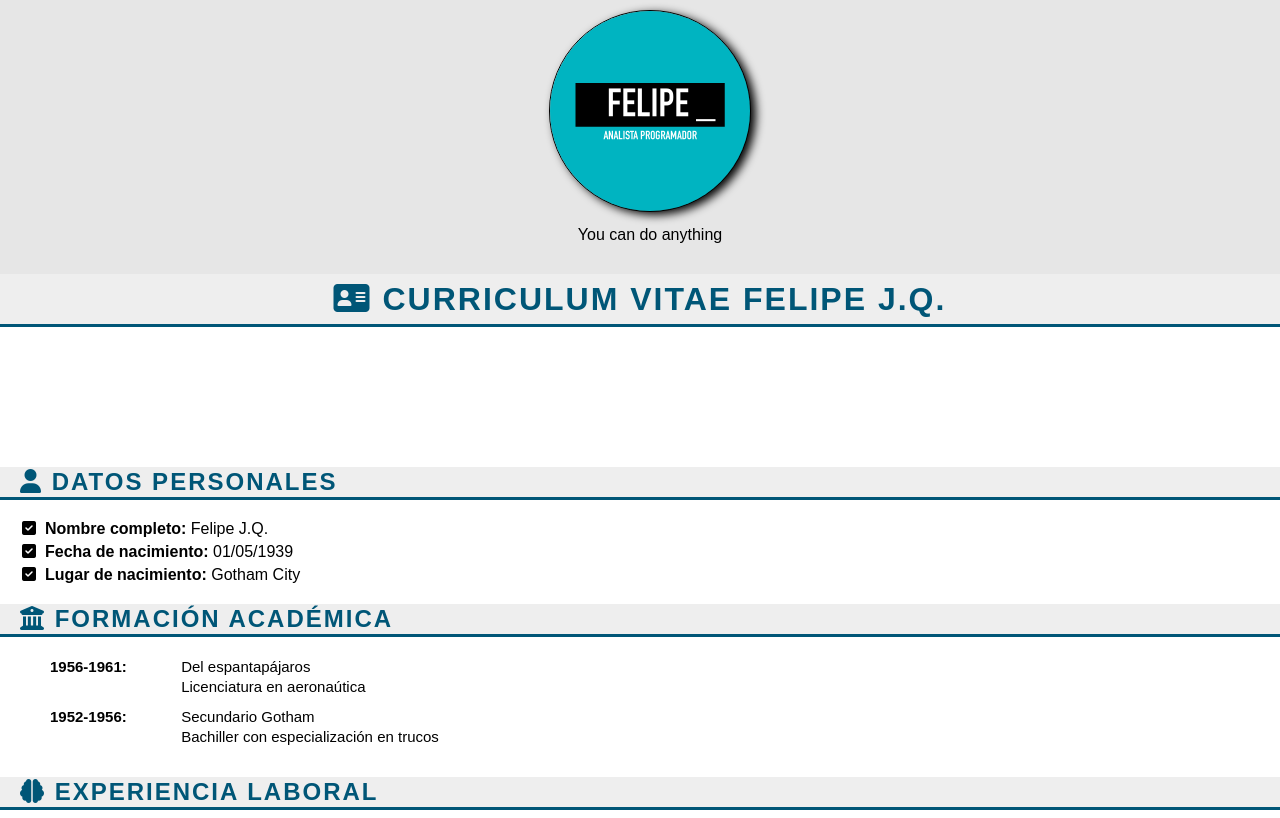
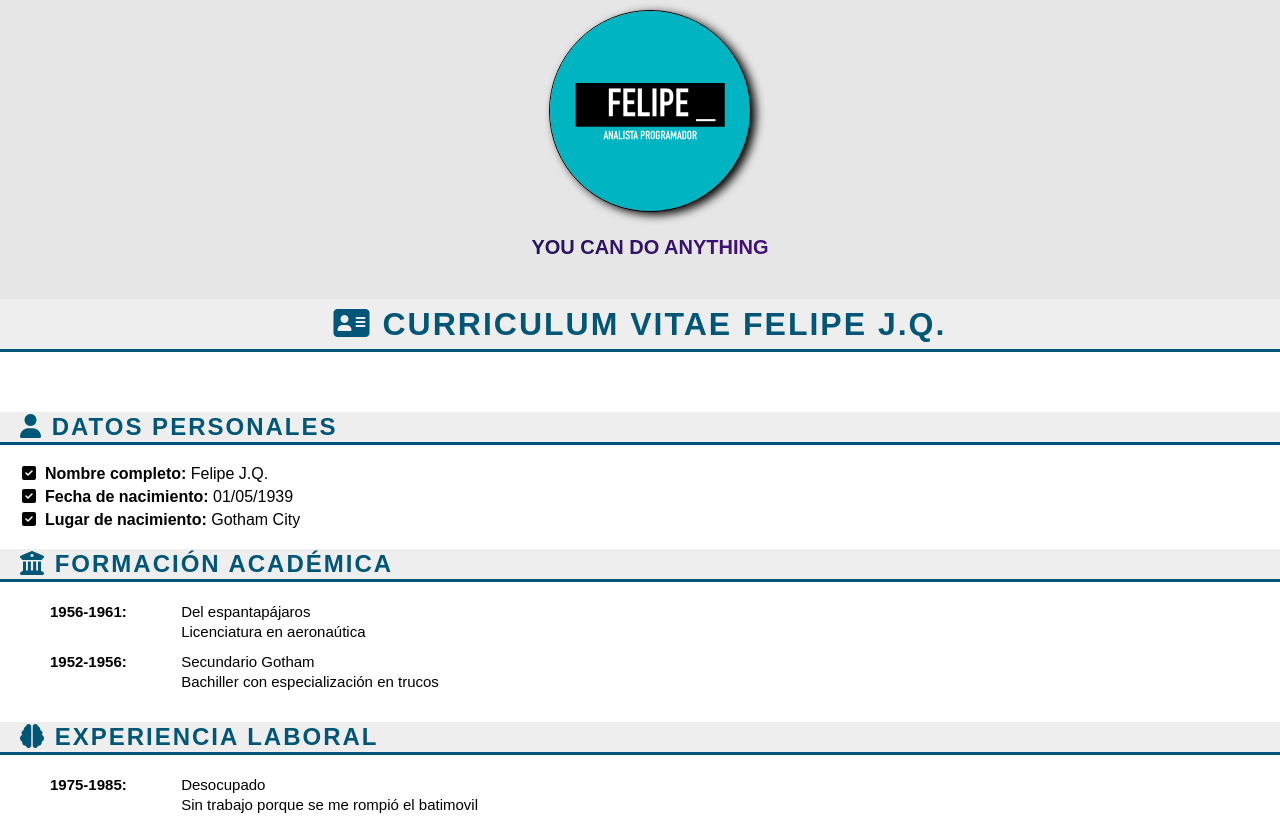
Before and after one commit to felipejoq/practica-maquetacion-cv-batman, a plain HTML site: page index.html in a window 1280 px wide. Shown: the top 818 px of the page. Drawn offline with Linux system fonts and the light colour scheme.

Commit message:
Detalles agregados al css y html

```diff
--- a/css/style.css
+++ b/css/style.css
@@ -6,12 +6,6 @@
 
 body {
     font-family: 'Oswald', sans-serif;
-}
-
-figcaption {
-    width: 100%;
-    text-align: center;
-    margin-top: 10px;
 }
 
 li {
@@ -81,8 +75,9 @@ li {
 }
 
 .espacio {
+    display: block;
     width: 100%;
-    height: 100px;
+    height: 20px;
 }
 
 .piepagina {
@@ -111,3 +106,38 @@ li {
     margin-right: 20px;
     vertical-align: text-top;
 }
+
+/* CSS Animation Text - Only testing */
+
+.animate-charcter
+{
+    text-transform: uppercase;
+    background-image: linear-gradient(
+        -225deg,
+        #231557 0%,
+        #44107a 29%,
+        #ff1361 67%,
+        #fff800 100%
+    );
+    background-size: auto auto;
+    background-clip: border-box;
+    background-size: 70% auto;
+    color: #fff;
+    background-clip: text;
+    text-fill-color: transparent;
+    -webkit-background-clip: text;
+    -webkit-text-fill-color: transparent;
+    animation: textclip 3s linear infinite;
+    display: block;
+    font-size: 20px;
+    margin-top:20px;
+    margin-bottom: 10px;
+    width: 100%;
+    text-align: center;
+}
+
+@keyframes textclip {
+    to {
+        background-position: 200% center;
+    }
+}
--- a/index.html
+++ b/index.html
@@ -18,7 +18,7 @@
         <div class="logo">
           <figure>
             <img src="./img/me.png" alt="Súper Curriculum Vitae" />
-            <figcaption class="italico">You can do anything</figcaption>
+            <h3 class="animate-charcter">You can do anything</h3>
           </figure>
         </div>
 
```
